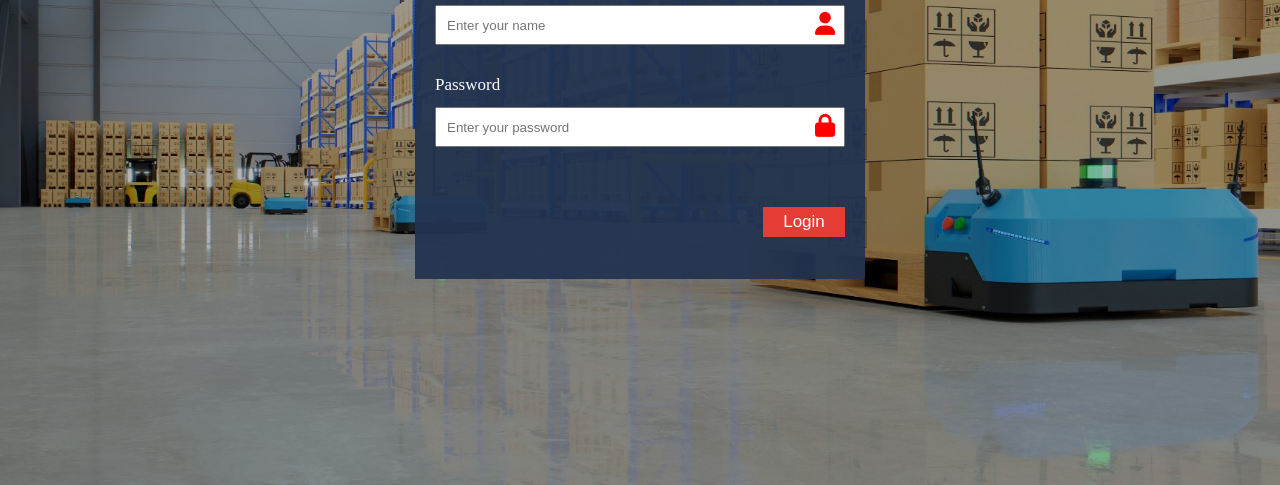
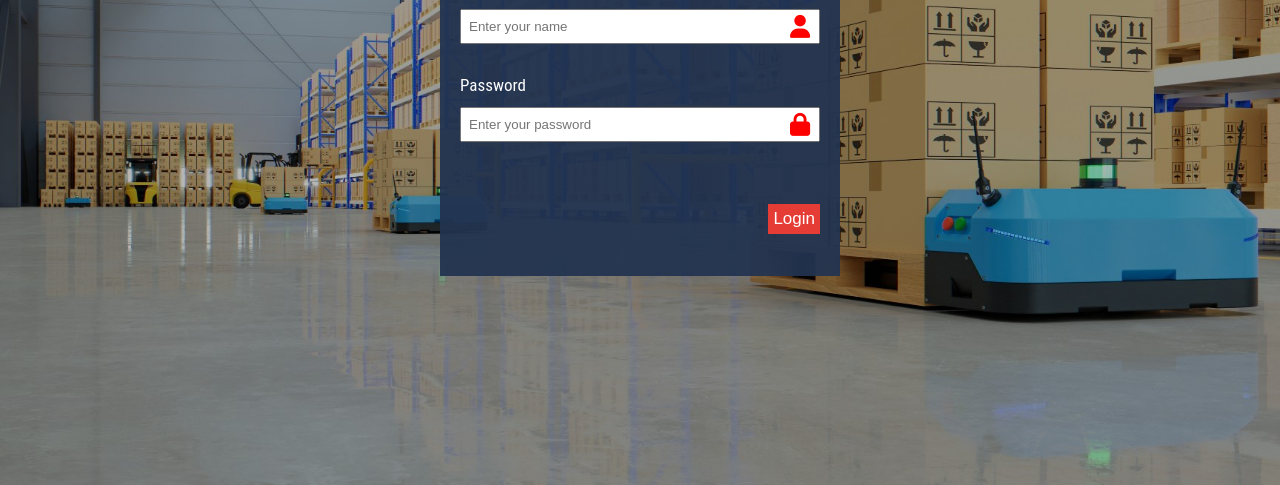
Before and after one commit to Romaissa-code/Romaissa-code.github.io-delivery, a plain HTML site: page admin.html in a window 1280 px wide. Shown: the part 315-800 px from the top of the page. Drawn offline with Linux system fonts and the light colour scheme.

Commit message:
Update adminStyle.css

```diff
--- a/adminStyle.css
+++ b/adminStyle.css
@@ -5,6 +5,9 @@
     padding:0;
 
 
+}
+body{
+  font-family: 'Roboto Condensed';
 }
 html{
     scroll-behavior: smooth;
@@ -27,7 +30,7 @@ html{
 
 
    .container form{
-       width: 450px;
+       width: 400px;
        height: max-content;
        margin-top: 10px;
        padding: 30px 20px ;
@@ -48,9 +51,10 @@ html{
    form input{
 
      width: 100%;
-     height: 40px;
+     height: 35px;
      margin: 12px auto;
-     padding: 10px;
+     padding: 7px;
+
    }
 
    /*rgba(79, 99, 135, 0.9)*/
@@ -61,7 +65,7 @@ html{
      border: none;
      padding: 5px;
     float: right;
-    width: 20%;
+    width: fit-content;
      height: fit-content;
    }
    .admin_btn:hover{
@@ -87,3 +91,7 @@ html{
      font-size: 23px;
 
    }
+   @media (max-width:500px){
+       .container form{
+       width: 70%;
+   }}
```
